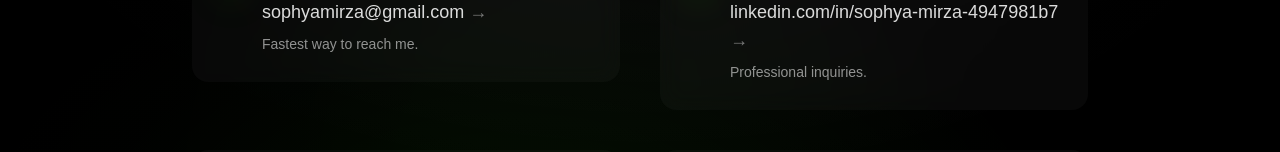
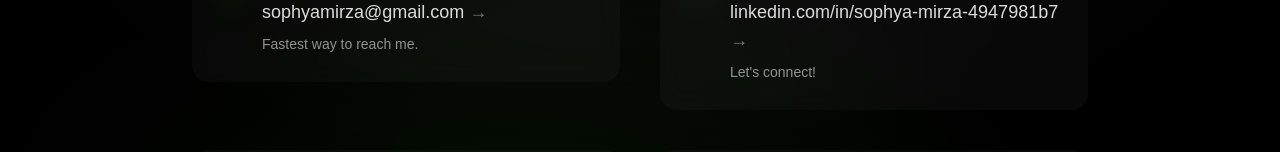
Before and after one commit to sophyamirza/sophya-portfolio, a Next.js app: page /contact in a window 1280 px wide. Shown: the part 256-408 px from the top of the page. Built offline with nearby package versions, Linux system fonts and the light colour scheme; a web font is replaced by a local one.

Commit message:
Add resume PDF and link it

```diff
--- a/app/contact/page.tsx
+++ b/app/contact/page.tsx
@@ -135,7 +135,7 @@ export default function ContactPage() {
               label="LinkedIn"
               href={LINKEDIN}
               display="linkedin.com/in/sophya-mirza-4947981b7"
-              hint="Professional inquiries."
+              hint="Let's connect!"
             />
 
             <ContactCard
```
Also changed, not shown: 1 other file (tests, documents, lock files or other folders).
